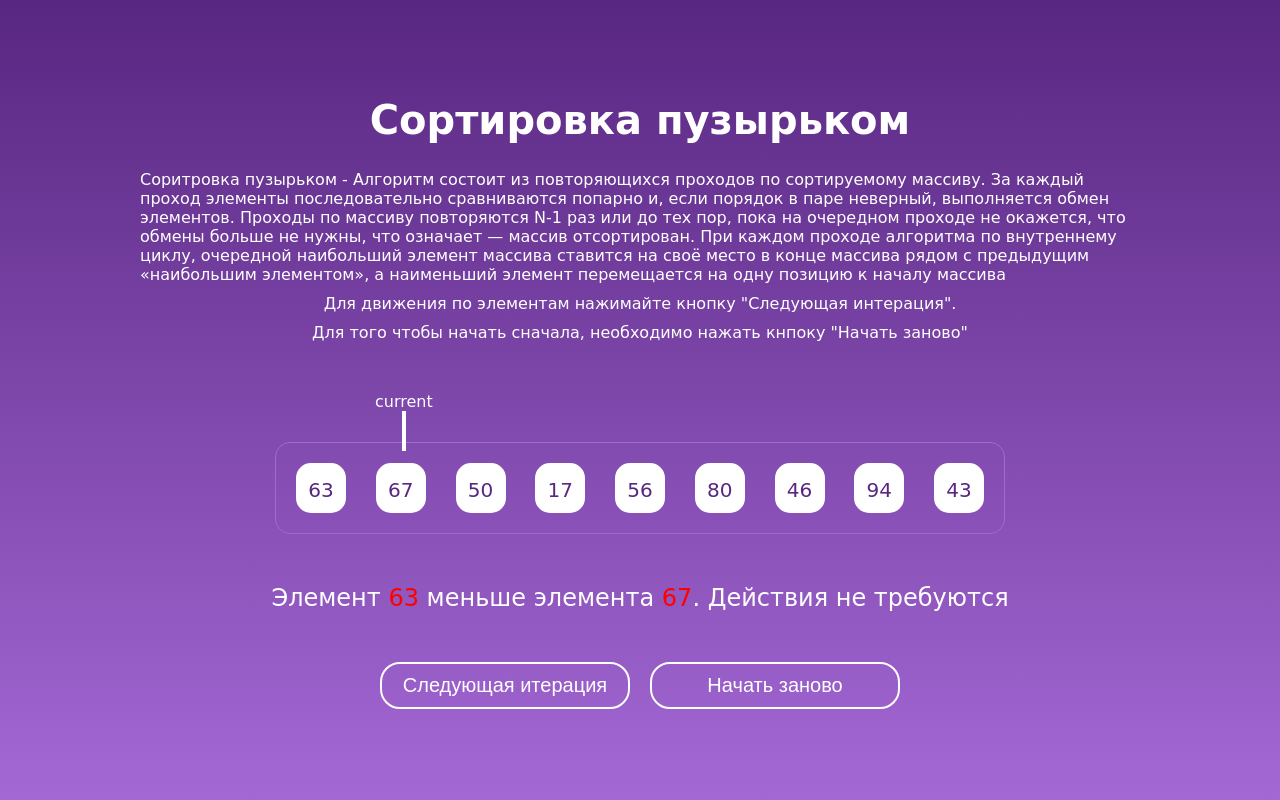
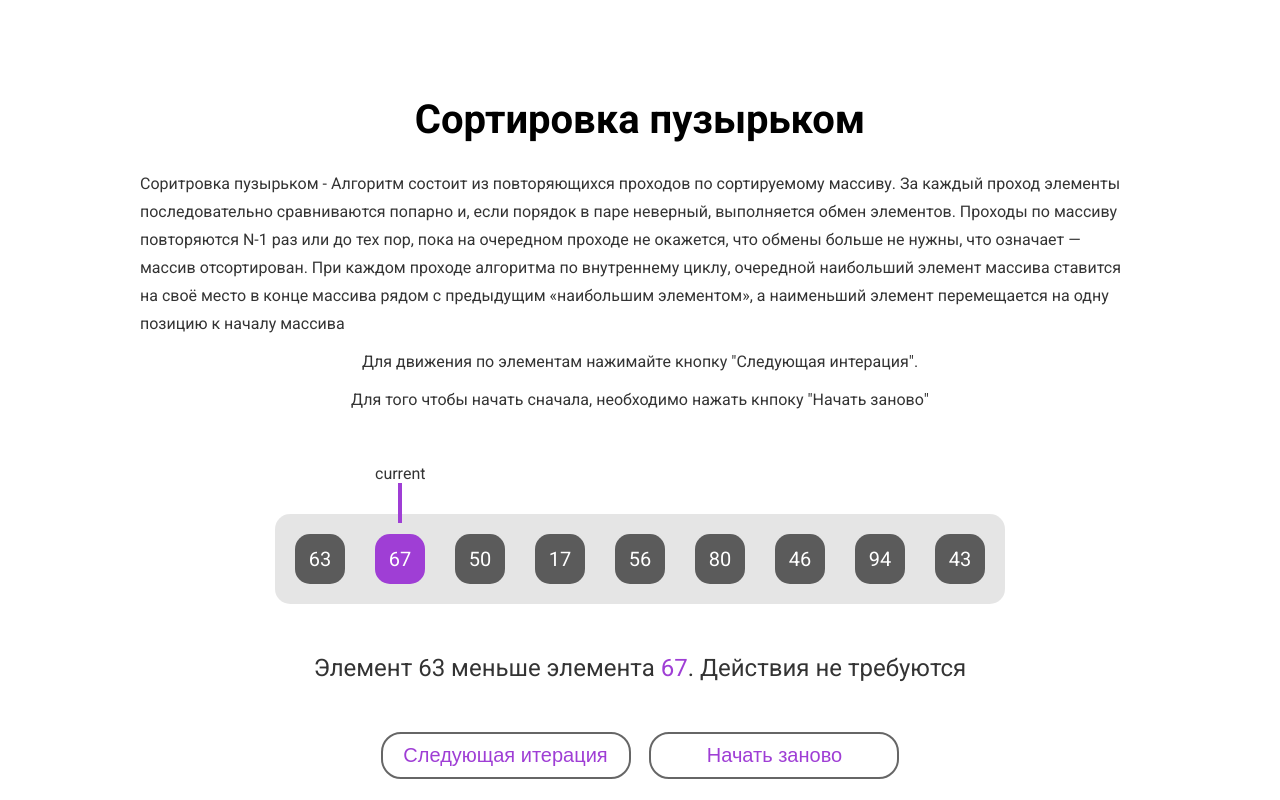
Before and after one commit to AndreyKovalenok/bubble-sort, a website with bundled scripts: page src/index.html in a window 1280 px wide. Both pictures are taken after a click on the button "Следующая итерация". Built offline with nearby package versions, Linux system fonts and the light colour scheme; a web font is replaced by a local one.

Commit message:
Изменение стилей

```diff
--- a/src/index.html
+++ b/src/index.html
@@ -4,7 +4,7 @@
    <meta charset="UTF-8">
    <meta name="viewport" content="width=device-width, initial-scale=1.0">
    <title>Bubble sort</title>
-  <link href="https://fonts.googleapis.com/css2?family=MuseoModerno:wght@400;700&display=swap" rel="stylesheet">
+   <link href="https://fonts.googleapis.com/css2?family=Roboto:wght@400;700&display=swap" rel="stylesheet">
    <link rel="stylesheet" href="css/style.min.css">
 </head>
 <body>
--- a/src/js/script.js
+++ b/src/js/script.js
@@ -12,7 +12,7 @@ const infoField = document.querySelector('.info');
 const target = document.querySelector('.sort__target');
 
 /**
- * Сущность, хранязая состояние алгоритма
+ * Сущность, хранящая состояние алгоритма
  */
 const sortData = new SortData({
    sortedElementsCount: SORTED_ELEMENTS_COUNT,
--- a/src/js/sortData.js
+++ b/src/js/sortData.js
@@ -23,8 +23,10 @@ export class SortData {
       const fragment = document.createDocumentFragment();
 
       for (let j = 0; j < this.sortedElementsCount; j++) {
-      const sortItem = new SortItem({value: this.getRandomNumber(1, 99)});
-      this.sortArray.push(sortItem)
+         const sortItem = j === 0
+            ? new SortItem({value: this.getRandomNumber(1, 99), current: true})
+            : new SortItem({value: this.getRandomNumber(1, 99)});
+         this.sortArray.push(sortItem);
          fragment.appendChild(sortItem.render());
       }
 
@@ -61,18 +63,22 @@ export class SortData {
     */
    buttonClickHandler = () => {
       if (this.sortArray[this.sortIndex].value < this.sortArray[this.sortIndex - 1].value) {
-      this.infoField.innerHTML = `Меняем местами элементы <span>${this.sortArray[this.sortIndex - 1].value}</span> и <span>${this.sortArray[this.sortIndex].value}</span>`;
+         this.infoField.innerHTML = `Меняем местами элементы <span class="info__current">${this.sortArray[this.sortIndex - 1].value}</span> и <span>${this.sortArray[this.sortIndex].value}</span>`;
          this.sortArray[this.sortIndex].setTransform(-80);
          this.sortArray[this.sortIndex - 1].setTransform(80);
+         this.sortArray[this.sortIndex].removeClass();
+         this.sortArray[this.sortIndex - 1].addClass();
 
          let temp = this.sortArray[this.sortIndex];
          this.sortArray[this.sortIndex] = this.sortArray[this.sortIndex - 1];
          this.sortArray[this.sortIndex - 1] = temp;
 
       } else {
+         this.sortArray[this.sortIndex - 1].removeClass();
+         this.sortArray[this.sortIndex].addClass();
          this.infoField.innerHTML = (this.sortArray[this.sortIndex - 1].value === this.sortArray[this.sortIndex].value)
-        ? `Элементы <span>${this.sortArray[this.sortIndex - 1].value}</span> и <span>${this.sortArray[this.sortIndex].value}</span> равны`
-        : `Элемент <span>${this.sortArray[this.sortIndex - 1].value}</span> меньше элемента <span>${this.sortArray[this.sortIndex].value}</span>. Действия не требуются`;
+            ? `Элементы <span class="info__current">${this.sortArray[this.sortIndex - 1].value}</span> и <span>${this.sortArray[this.sortIndex].value}</span> равны`
+            : `Элемент <span>${this.sortArray[this.sortIndex - 1].value}</span> меньше элемента <span class="info__current">${this.sortArray[this.sortIndex].value}</span>. Действия не требуются`;
       }
 
       this.targetLeftValue += 80;
@@ -80,6 +86,7 @@ export class SortData {
       this.sortIndex++;
 
       if (this.lastSortIndex === 2) {
+         this.sortArray[0].addClass();
          this.infoField.textContent = 'Соритровка завершена!';
          this.nextButton.removeEventListener('click', this.buttonClickHandler);
       }
--- a/src/js/sortItem.js
+++ b/src/js/sortItem.js
@@ -2,9 +2,18 @@
  * Класс, описывающий сортируемые элементы
  */
 export class SortItem {
-  constructor({value, translate}) {
+   constructor({value, translate, current}) {
          this.value = value;
          this.translate = translate || 0;
+         this.current = current;
+   }
+
+   addClass = () => {
+      this.div.classList.add('sort__item--current');
+   }
+
+   removeClass = () => {
+      this.div.classList.remove('sort__item--current');
    }
 
    /**
@@ -24,6 +33,10 @@ export class SortItem {
       this.div.classList.add('sort__item');
       this.div.textContent = this.value;
 
+      if (this.current) {
+         this.div.classList.add('sort__item--current');
+      }
+
       if (this.translate) {
          this.div.setAttribute('style', `transform: translateX(${this.translate}px);`);
       }
--- a/src/scss/global.scss
+++ b/src/scss/global.scss
@@ -9,7 +9,7 @@ html {
 }
 
 body {
-  font-family: 'MuseoModerno', cursive, sans-serif;
+   font-family: 'Roboto', sans-serif;
    margin: 0;
 }
 
--- a/src/scss/style.scss
+++ b/src/scss/style.scss
@@ -1,9 +1,5 @@
 @import "global.scss";
 @import "variables.scss";
-
-body {
-  background: linear-gradient(to bottom, $darken-main-color, $main-color);
-}
 
 .wrapper {
    max-width: 1000px;
@@ -18,11 +14,12 @@ body {
    font-weight: bold;
    text-align: center;
    margin-bottom: 30px;
-  color: $white-color
 }
 
 .instruction {
-  color: $white-color;
+   font-size: 16px;
+   line-height: 28px;
+   color: $font-color;
 }
 
 .instruction__description {
@@ -42,8 +39,8 @@ body {
    max-width: 730px;
    margin: 0 auto;
    padding: 20px;
-  border: 1px solid $main-color;
    border-radius: 15px;
+   background-color: $bg-color;
 }
 
 .sort__item {
@@ -52,18 +49,14 @@ body {
    text-align: center;
    font-size: 20px;
    line-height: 50px;
-  border: 2px solid $white-color;
    border-radius: 15px;
    transition: 0.3s;
-  background-color: $white-color;
-  color: $darken-main-color;
+   background-color: $item-bg-color;
+   color: $white-color;
 
-  &--prev {
-    border-color: red;
-  }
-
-  &--next {
-    border-color: green;
+   &--current {
+      background-color: $main-color;
+      color: $white-color;
    }
 }
 
@@ -71,7 +64,7 @@ body {
    position: absolute;
    top: 50px;
    transition: 0.3s;
-  color: $white-color;
+   color: $font-color;
 
    &::after {
       content: "";
@@ -81,7 +74,7 @@ body {
       transform: translateX(-2px);
       width: 4px;
       height: 40px;
-    background-color: $white-color;
+      background-color: $main-color;
    }
 }
 
@@ -96,20 +89,20 @@ body {
    transition: 0.3s;
    cursor: pointer;
    outline: none;
-  border: 2px solid $white-color;
+   border: 2px solid $item-bg-color;
    border-radius: 20px;
    background-color: transparent;
    font-size: 20px;
-  color: $white-color;
+   color: $main-color;
 
    &--next {
       margin-right: 15px;
    }
 
    &:hover {
-    box-shadow: 0 0 3px 0 $white-color;
-    background-color: $white-color;
-    color: $darken-main-color;
+      border-color: $main-color;
+      background-color: $main-color;
+      color: $white-color;
    }
 }
 
@@ -117,9 +110,9 @@ body {
    margin-bottom: 50px;
    text-align: center;
    font-size: 24px;
-  color: $white-color;
+   color: $font-color;
+}
 
-  span {
-    color: red;
+.info__current {
+   color: $main-color;
 }
-}
--- a/src/scss/variables.scss
+++ b/src/scss/variables.scss
@@ -1,4 +1,6 @@
-$main-color: #A468D5;
-$darken-main-color: #582781;
+$main-color: #9F3ED5;
 $white-color: #ffffff;
 $black-color: #000000;
+$font-color: rgba(#000000, 0.8);
+$bg-color: rgba(#000000, 0.1);
+$item-bg-color: rgba(#000000, 0.6);
```
Also changed, not shown: gulpfile.js (indentation only), package.json (indentation only), src/css/style.min.css, 2 other files. Lines whose indentation alone changed are shown as unchanged.
